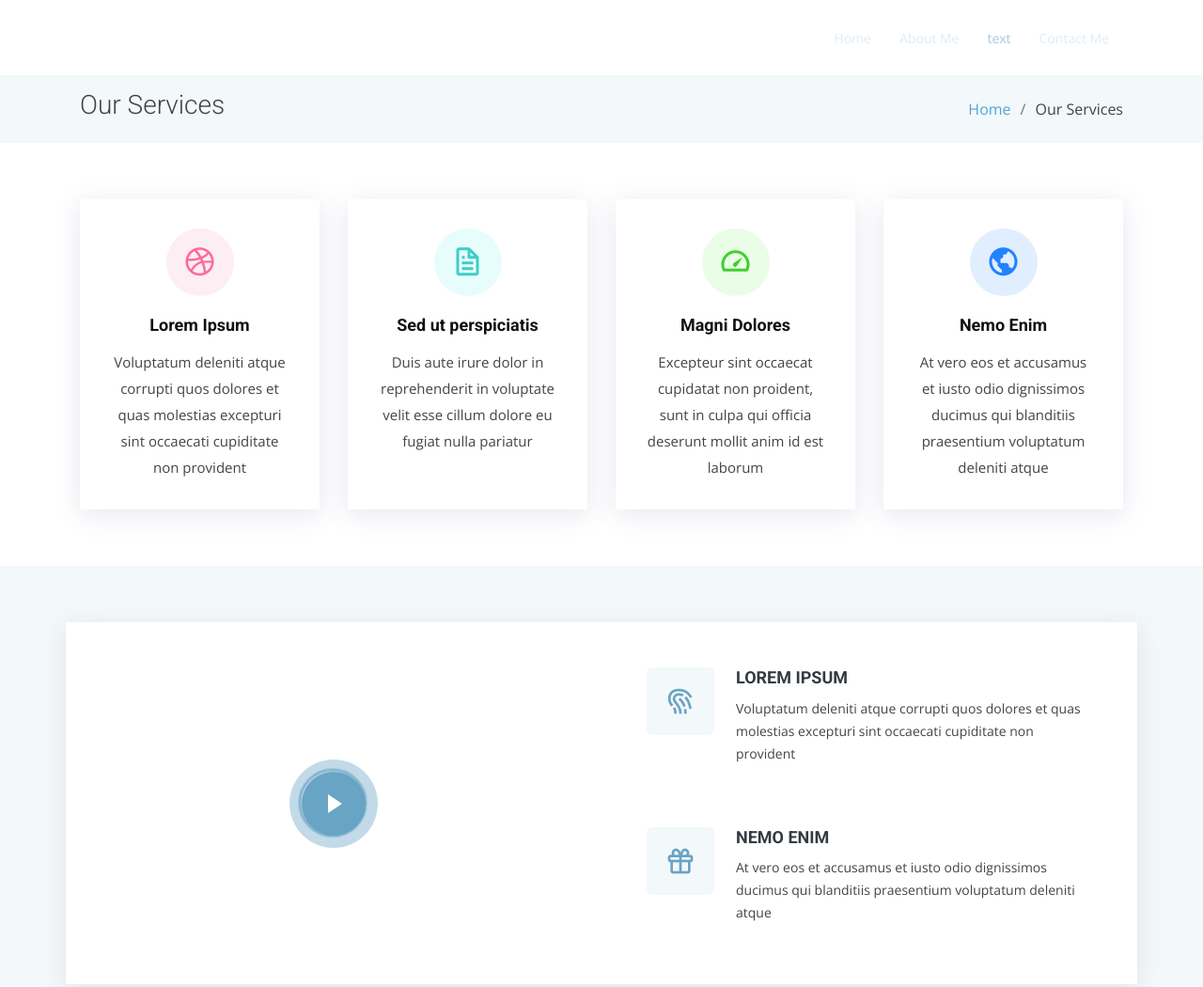
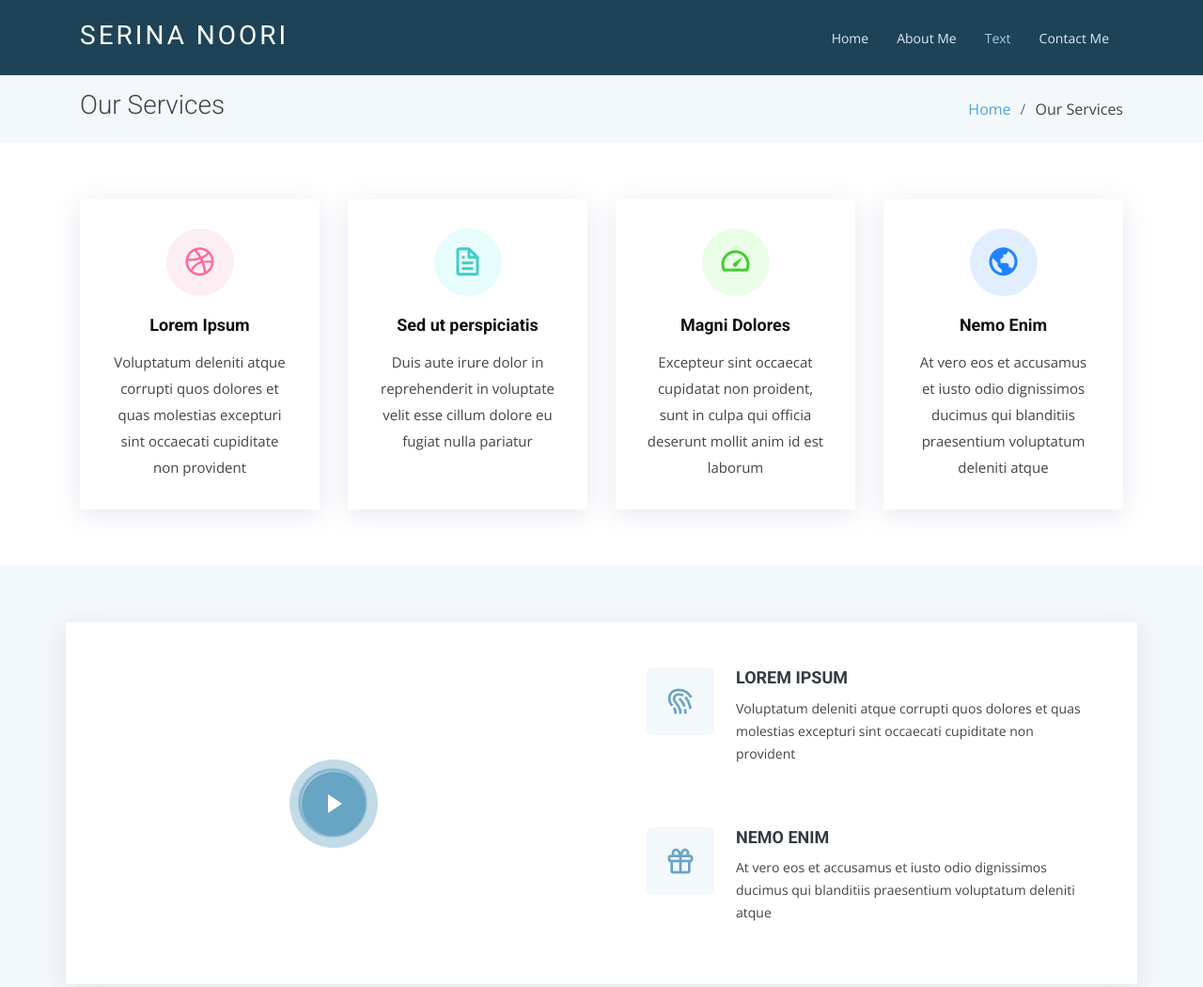
Before and after one commit to serina-noori/serina-noori.github.io, a plain HTML site: page services.html in a window 1280 px wide. Shown: the top 1050 px of the page at 94% size. Drawn offline with nearby package versions, Linux system fonts and the light colour scheme.

Commit message:
Update services.html

```diff
--- a/services.html
+++ b/services.html
@@ -41,8 +41,8 @@
 
 
 
-    <!-- ======= Header ======= -->
-  <header id="header" class="fixed-top header-transparent">
+ <!-- ======= Header ======= -->
+  <header id="header" class="fixed-top ">
     <div class="container">
 
       <div class="logo float-left">
@@ -55,7 +55,7 @@
         <ul>
           <li><a href="index.html">Home</a></li>
           <li><a href="about.html">About Me</a></li>
-          <li class="active"><a href="services.html">text</a></li>
+          <li class="active"><a href="services.html">Text</a></li>
           <li><a href="contact.html">Contact Me</a></li>
         </ul>
       </nav><!-- .nav-menu -->
```
